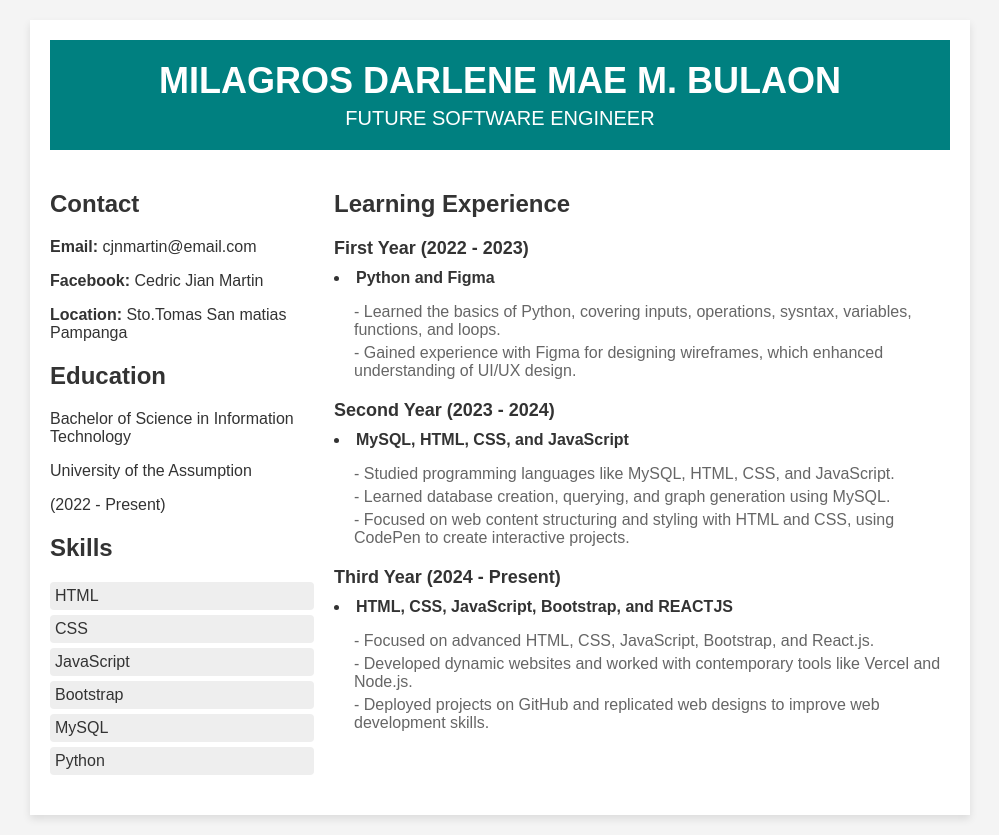
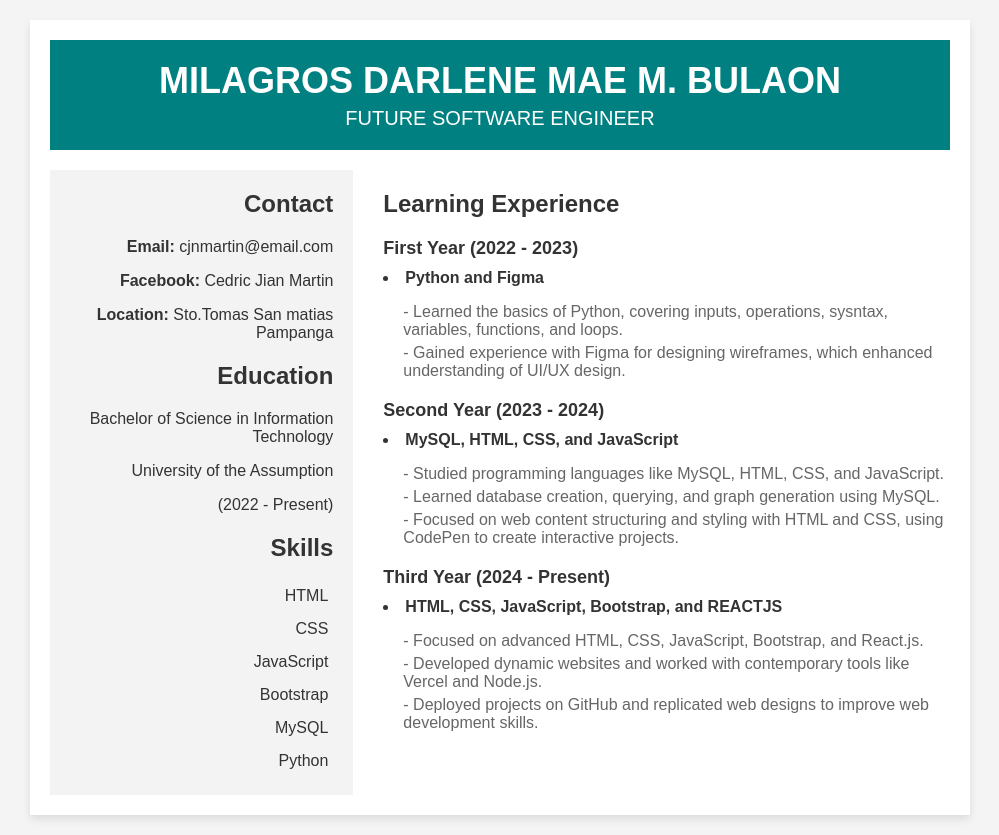
Before and after one commit to darlenemaebulaon/resume, a React (Create React App) app: page / in a window 1280 px wide. Shown: the whole page, without its empty margins (140-1139 px from the left). Built offline with nearby package versions, Linux system fonts and the light colour scheme.

Commit message:
Update App.css

```diff
--- a/src/App.css
+++ b/src/App.css
@@ -38,12 +38,15 @@ header h2 {
 }
 
 .sidebar {
-  width: 30%;
+  width: 35%;
   padding-right: 20px;
+  background-color: #f3f3f3;
+  text-align: end;
 }
 
 .main-content {
   width: 70%;
+  margin-left: 30px;
 }
 
 h3 {
@@ -63,7 +66,6 @@ h3 {
 }
 
 .skills ul li {
-  background-color: #eee;
   padding: 5px;
   margin-bottom: 5px;
   border-radius: 4px;
```
